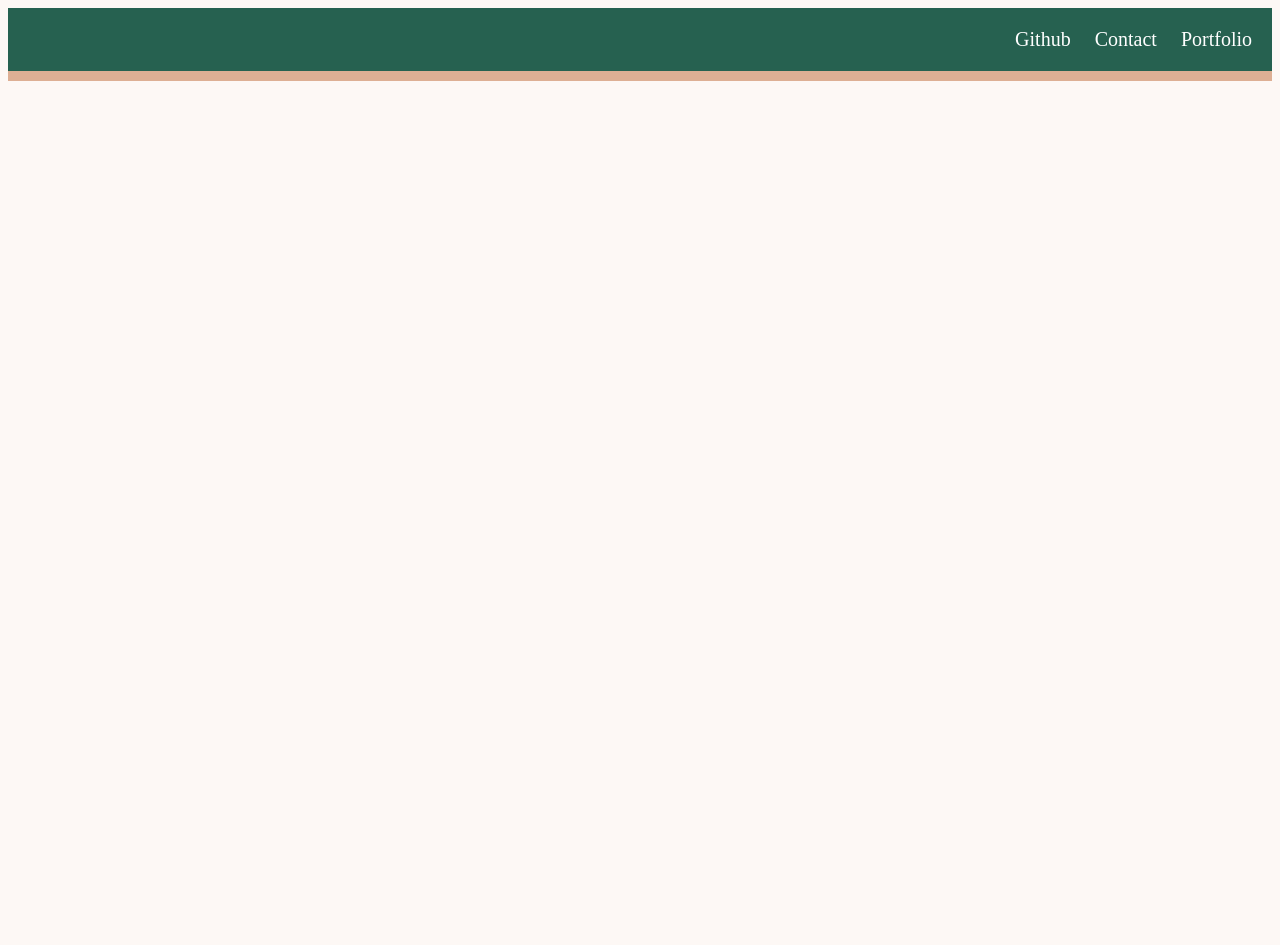
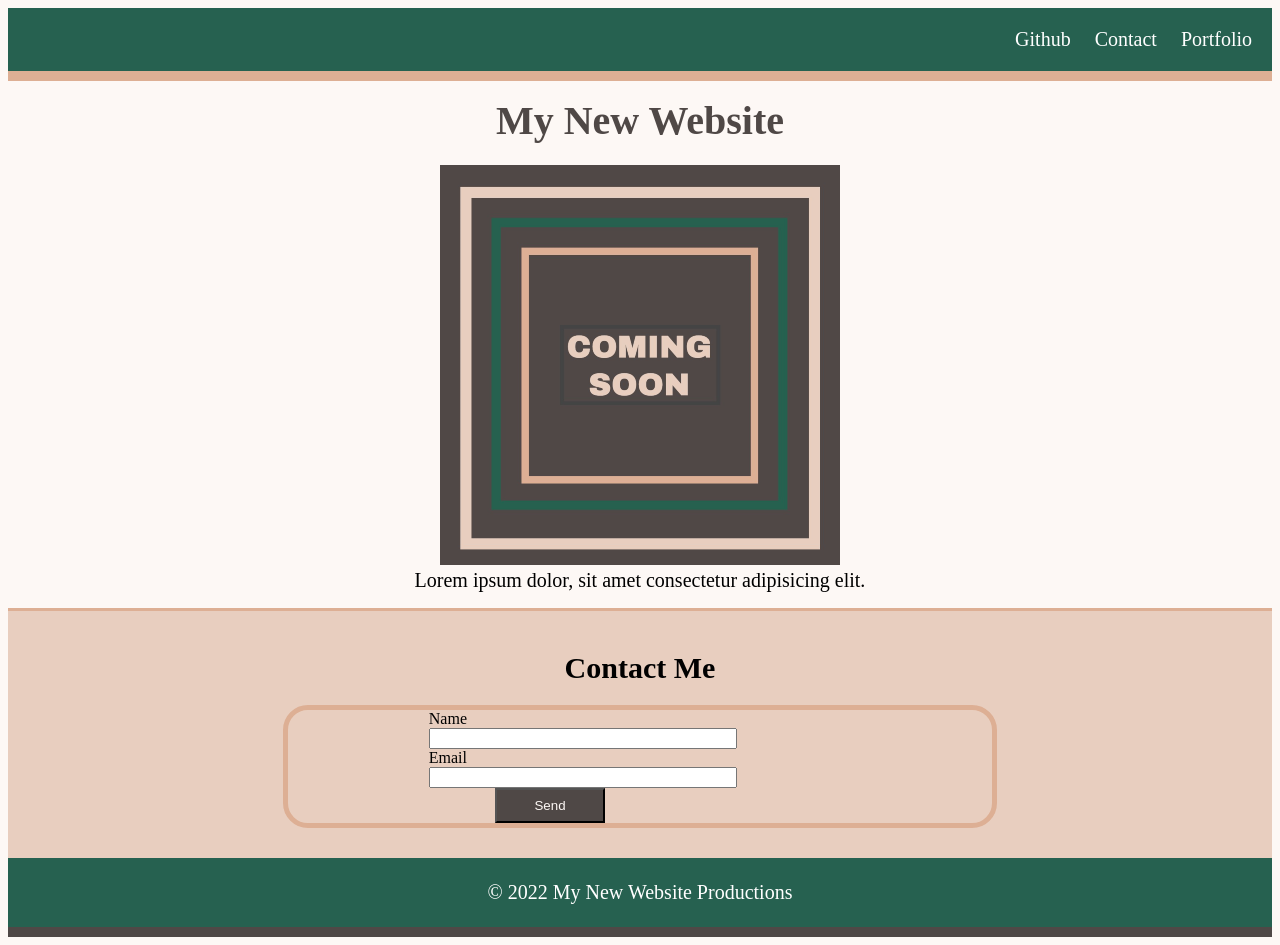
Before and after one commit to kayden-hyunsikkim/week1-mini-project, a plain HTML site: page index.html in a window 1280 px wide. Before the commit the page ends 800 px from the top, so only its background shows below. Drawn offline with Linux system fonts and the light colour scheme.

Commit message:
edit011222

```diff
--- a/assets/style.css
+++ b/assets/style.css
@@ -8,6 +8,18 @@ header {
 header p {
     display: inline-block;
     margin-right:20px;
+}
+
+footer {
+    color: white;
+    background-color:  #266150;
+    text-align: center;
+    padding: 3px;
+    border-bottom: 10px solid #4f4846;
+
+}
+
+p, figcaption {
     font-size: 20px;
 }
 
@@ -26,3 +38,70 @@ a:active {
 body {
     background-color: #fdf8f5;
 }
+
+h1, figcaption, h2{
+    text-align: center;
+}
+
+h1 {
+    font-size: 40px;
+    color: #4f4846;
+    padding: 0px 0 21px 0;
+    margin:0;
+}
+h2{
+    font-size: 30px;
+    margin: 20px 0 20px 0;
+}
+
+label, input {
+    display: block;
+}
+
+input[type="text"] {
+    width: 300px;
+
+}
+
+input[type="email"] {
+    width: 300px;
+}
+
+
+input[type="submit"] {
+    margin-bottom: 10px;
+    width: 110px;
+    height: 35px;
+    margin:0 472px 0 207px;
+    background-color: #4f4846;
+    color: #fdf8f5;
+}
+
+form {
+    background-color:#e8cebf ;
+}
+
+div {
+    border: 5px solid #ddaf94;
+    margin: 0 275px 0 275px;
+    border-radius: 25px;
+}
+
+.relative-img {
+    position: relative;
+    left: 50%;
+    transform: translateX(-50%);
+}
+
+
+.relative-input {
+    position: relative;
+    left: 70%;
+    transform: translateX(-50%);
+}
+
+form {
+    padding-top: 20px;
+    border-top: 3px solid #ddaf94;
+    padding-bottom: 30px;
+}
--- a/index.html
+++ b/index.html
@@ -8,21 +8,25 @@
 </head>
 <body>
     <header>
-        <a href="#"> <p>Github</p></a>
+        <a href="https://github.com/"> <p>Github</p></a>
         <a href="#"><p>Contact</p></a>
         <a href="#"><p>Portfolio</p></a>
     </header>
-    <div>
-        <h1></h1>
-
-    </div>
-    <div>
-
-    </div>
-
-
+    <figure >
+        <h1>My New Website</h1>
+        <img  class="relative-img" src="./assets/images/image-1.png"/>
+        <figcaption>Lorem ipsum dolor, sit amet consectetur adipisicing elit.</figcaption>
+    </figure>
+    <form>
+        <h2>Contact Me</h2>
+        <div >
+            <label class="relative-input" for="name">Name<input  type="text" name="Name" id="name" required></label>
+            <label class="relative-input" for="email">Email<input  type="email" name="Email" id="email" required></label>
+            <label for="submit"><input  id="submit" type="submit" value="Send"></label>
+        </div>
+    </form>
 </body>
 <footer>
-
+    <p>© 2022 My New Website Productions</p>
 </footer>
 </html>
```
